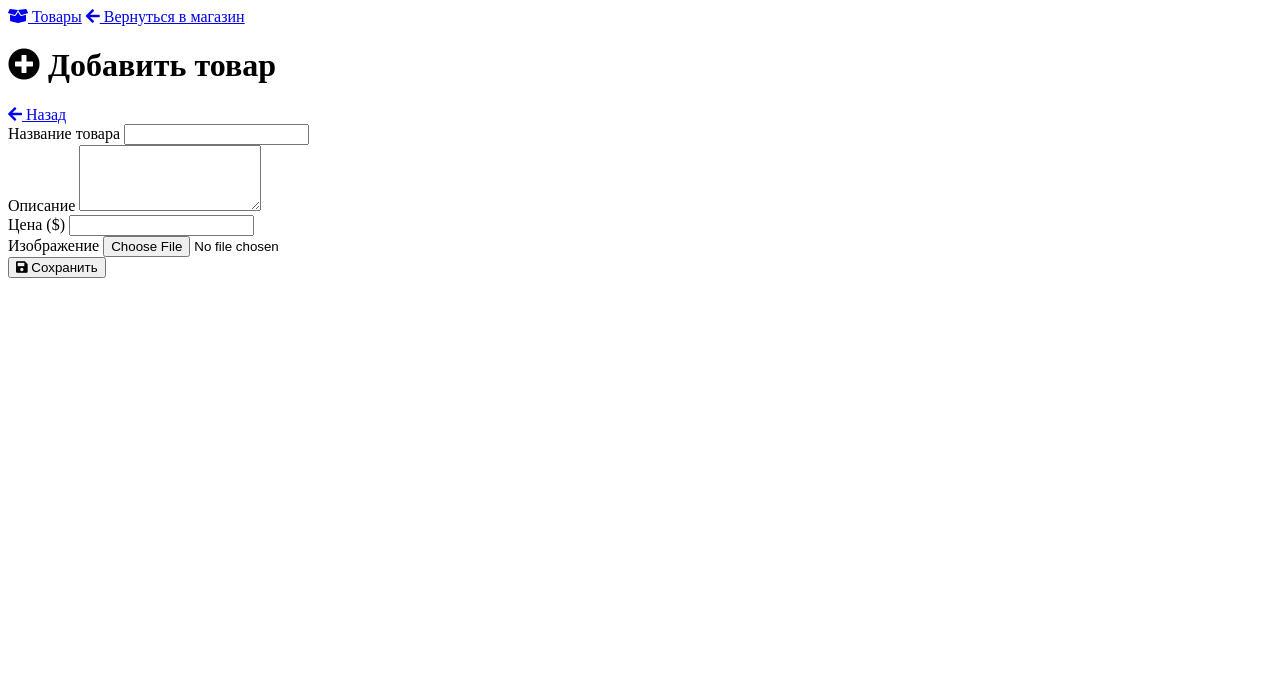
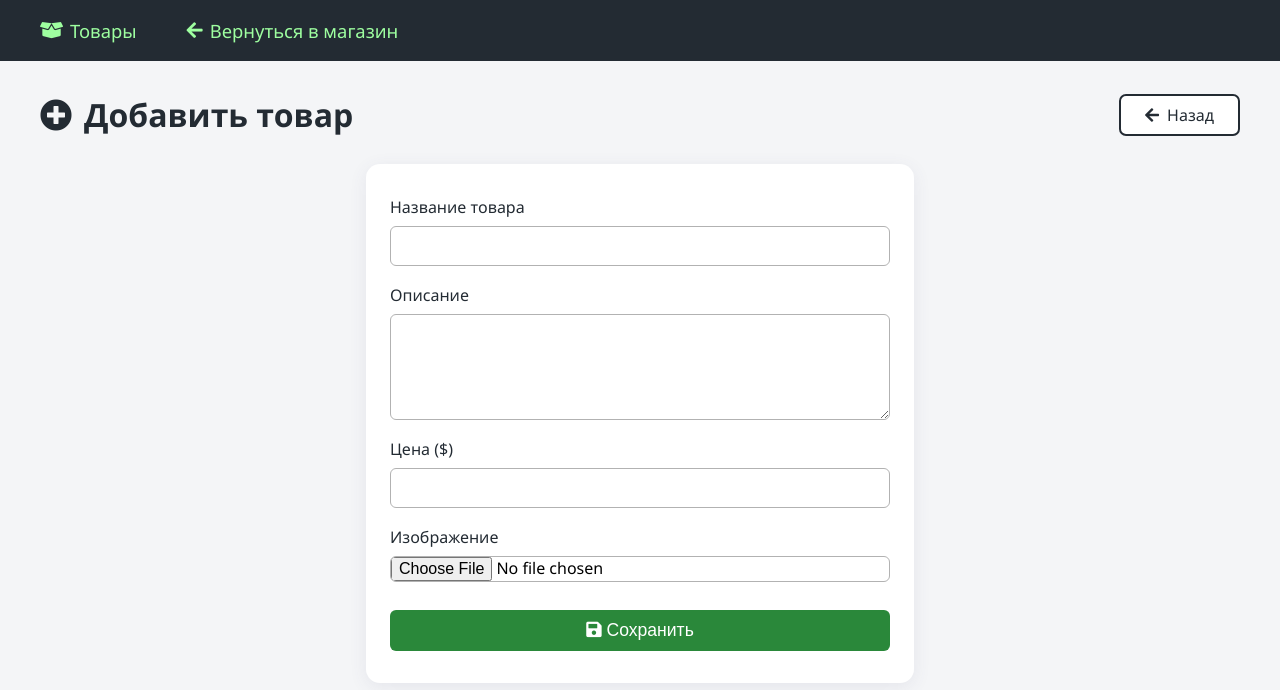
Before and after one commit to MDS2009/WebShopYL, a Flask app: page /admin/products/add in a window 1280 px wide. Shown: the top 690 px of the page. Run offline with Flask 3, Linux system fonts and the light colour scheme; a user stored in the database is signed in; some libraries are stand-ins or nearby versions.

Commit message:
Последняя рабочая версия

```diff
--- a/app.py
+++ b/app.py
@@ -214,7 +214,6 @@ def admin_delete_product(id):
         db.session.rollback()
         flash(f'Ошибка удаления: {str(e)}', 'danger')
     return redirect(url_for('admin_products'))
-
 
 # Маршрут для админа
 @app.route('/admin/approve_sellers')
--- a/forms.py
+++ b/forms.py
@@ -71,6 +71,8 @@ class ProfileForm(FlaskForm):
     submit = SubmitField('Сохранить')
 
 class ProductForm(FlaskForm):
+    class Meta:
+        csrf = False
     name = StringField('Название', validators=[
         DataRequired(),
         Length(min=2, max=100)
--- a/models.py
+++ b/models.py
@@ -1,5 +1,4 @@
 from datetime import datetime
-import secrets
 from extensions import db
 from flask_login import UserMixin
 
--- /dev/null
+++ b/static/admin.css
@@ -0,0 +1,175 @@
+body {
+    background: #f4f5f7;
+    font-family: 'Segoe UI', system-ui, sans-serif;
+    margin: 0;
+}
+
+.admin-nav {
+    background: #232b33;
+    padding: 18px 40px;
+    display: flex;
+    gap: 32px;
+    align-items: center;
+}
+.admin-nav a {
+    color: #9effa0;
+    font-size: 1.15rem;
+    text-decoration: none;
+    margin-right: 18px;
+    display: flex;
+    align-items: center;
+    gap: 7px;
+    transition: color 0.2s;
+}
+.admin-nav a:hover {
+    color: #fff;
+}
+
+.admin-container {
+    max-width: 1200px;
+    margin: 32px auto;
+    padding: 0 24px;
+}
+
+.admin-toolbar {
+    display: flex;
+    gap: 32px;
+    margin-bottom: 36px;
+}
+.admin-btn {
+    background: #fff;
+    border: 2px solid #232b33;
+    border-radius: 7px;
+    padding: 12px 36px;
+    font-size: 1.1rem;
+    font-family: inherit;
+    display: flex;
+    align-items: center;
+    gap: 8px;
+    cursor: pointer;
+    transition: box-shadow 0.2s, background 0.2s;
+}
+.admin-btn .icon { font-size: 1.2em; }
+.admin-btn:hover { box-shadow: 0 2px 8px rgba(50,50,50,0.08); background: #f7faf7; }
+
+.admin-products-grid {
+    display: flex;
+    gap: 32px;
+    flex-wrap: wrap;
+}
+.product-card {
+    background: #fff;
+    border-radius: 16px;
+    box-shadow: 0 4px 18px rgba(80,80,120,0.09);
+    width: 270px;
+    padding: 0 0 16px 0;
+    margin-bottom: 24px;
+    display: flex;
+    flex-direction: column;
+}
+.product-card img {
+    width: 100%;
+    border-radius: 16px 16px 0 0;
+    object-fit: cover;
+    height: 180px;
+}
+.product-title { font-weight: bold; font-size: 1.2rem; margin: 10px 0 0 10px; }
+.product-desc { margin: 0 0 0 10px; color: #444; }
+.product-price { margin: 0 0 0 10px; font-weight: 500; color: #2a883a; }
+.admin-card-actions {
+    display: flex;
+    gap: 8px;
+    margin: 10px 0 0 10px;
+}
+.admin-card-btn {
+    background: #fff;
+    border: 1.5px solid #232b33;
+    border-radius: 4px;
+    padding: 4px 12px;
+    cursor: pointer;
+    font-size: 1em;
+    display: flex;
+    align-items: center;
+    gap: 4px;
+    text-decoration: none;
+    color: #232b33;
+    transition: background 0.2s;
+}
+.admin-card-btn:hover { background: #f2f2f2; }
+
+.admin-header {
+    display: flex;
+    align-items: center;
+    justify-content: space-between;
+    margin-bottom: 28px;
+}
+.admin-header h1 {
+    font-size: 2rem;
+    color: #232b33;
+    margin: 0;
+    display: flex;
+    align-items: center;
+    gap: 12px;
+}
+.admin-header .btn {
+    background: #fff;
+    border: 2px solid #232b33;
+    border-radius: 7px;
+    padding: 8px 24px;
+    font-size: 1rem;
+    color: #232b33;
+    display: flex;
+    align-items: center;
+    gap: 8px;
+    text-decoration: none;
+    transition: background 0.2s;
+}
+.admin-header .btn:hover { background: #f7faf7; }
+
+.admin-form {
+    background: #fff;
+    box-shadow: 0 4px 18px rgba(80,80,120,0.09);
+    border-radius: 14px;
+    padding: 32px 24px;
+    max-width: 500px;
+    margin: 0 auto;
+    display: flex;
+    flex-direction: column;
+    gap: 18px;
+}
+.admin-form .form-group {
+    display: flex;
+    flex-direction: column;
+    gap: 6px;
+}
+.admin-form label {
+    font-weight: 500;
+    color: #232b33;
+}
+.admin-form input,
+.admin-form textarea,
+.admin-form select {
+    border: 1.5px solid #b2b2b2;
+    border-radius: 6px;
+    padding: 8px 12px;
+    font-size: 1rem;
+    font-family: inherit;
+    margin-top: 2px;
+}
+.admin-form input[type="file"] {
+    padding: 0;
+}
+.admin-form button[type="submit"] {
+    background: #2a883a;
+    color: #fff;
+    border: none;
+    border-radius: 6px;
+    padding: 10px 0;
+    font-size: 1.1rem;
+    margin-top: 10px;
+    cursor: pointer;
+    transition: background 0.2s;
+}
+.admin-form button[type="submit"]:hover {
+    background: #256f2e;
+}
--- a/templates/admin/add_product.html
+++ b/templates/admin/add_product.html
@@ -6,6 +6,13 @@
             <i class="fas fa-arrow-left"></i> Назад
         </a>
     </div>
+
+    {# Вывод ошибок формы #}
+    {% for field, errors in form.errors.items() %}
+      {% for error in errors %}
+        <div class="alert alert-danger">{{ form[field].label.text }}: {{ error }}</div>
+      {% endfor %}
+    {% endfor %}
 
     <form method="POST" enctype="multipart/form-data" class="admin-form">
         <div class="form-group">
--- a/templates/admin/base_admin.html
+++ b/templates/admin/base_admin.html
@@ -13,9 +13,8 @@
     <div class="admin-container">
         {% block content %}
         <div class="admin-toolbar">
-            <button class="admin-btn"><span class="icon">+</span> Добавить новый товар</button>
-            <button class="admin-btn"><span class="icon">&#128465;</span> Удалить все товары</button>
-            <button class="admin-btn"><span class="icon">&#128100;</span> Продавцы</button>
+            <button class="admin-btn"><a href="{{ url_for('admin_add_product') }}"><i class="fas fa-plus"></i> Добавить новый товар</a></button>
+            <button class="admin-btn"><a href="{{ url_for('approve_sellers') }}"><i class="fas fa-user"></i> Одобрение продавцов</a></button>
         </div>
 
         <div class="admin-products-grid">
@@ -26,8 +25,10 @@
                 <div class="product-desc">{{ product.description }}</div>
                 <div class="product-price">${{ product.price }}</div>
                 <div class="admin-card-actions">
-                    <a href="{{ url_for('admin_edit_product', product_id=product.id) }}" class="admin-card-btn">&#9998; Изменить</a>
-                    <a href="{{ url_for('admin_delete_product', product_id=product.id) }}" class="admin-card-btn">&#128465; Удалить</a>
+                    <a href="{{ url_for('admin_edit_product', id=product.id) }}" class="admin-card-btn">&#9998; Изменить</a>
+                    <form action="{{ url_for('admin_delete_product', id=product.id) }}" method="post" style="display:inline;">
+    <button type="submit" class="admin-card-btn" onclick="return confirm('Удалить этот товар?');">&#128465; Удалить</button>
+</form>
                 </div>
             </div>
             {% endfor %}
```
Also changed, not shown: static/style_old_version.css (deleted, +0 -288 lines), templates/admin/products.html (deleted, +0 -29 lines), instance/store.db, static/uploads/ChatGPT_Image_11_2025_._18_29_16.png (added).
